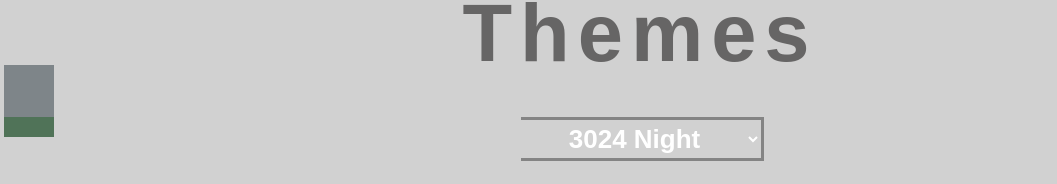
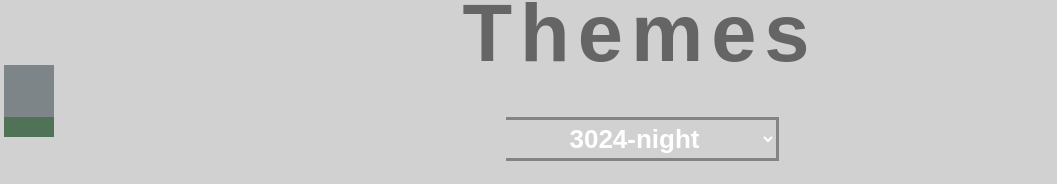
Before and after one commit to theurbandev/code-snippet, a Next.js app: page / in a window 1280 px wide. Shown: the top 184 px of the page, without its empty margins (0-1057 px from the left). Built offline with nearby package versions, Linux system fonts and the light colour scheme; what @material-tailwind/react would draw is missing.

Commit message:
updated toolbar

```diff
--- a/pages/components/toolbar/styles/toolbar.module.css
+++ b/pages/components/toolbar/styles/toolbar.module.css
@@ -14,9 +14,7 @@
     font-weight: bold;
     border: solid 3px #0000005e;
     border-left: 0;
-}
-.dropdownSelect{
-    padding: 50px;
+    outline: none;
 }
 .sectionIcon{
     width: 50px;
@@ -39,3 +37,7 @@
     right: 0;
     bottom: 20px;
 }
+
+.dropdown {
+    display: none !important;
+}
--- a/pages/components/toolbar/toolbar.tsx
+++ b/pages/components/toolbar/toolbar.tsx
@@ -1,44 +1,45 @@
 import styles from "./styles/toolbar.module.css";
-
-const toolbarData = require("./toolbarData.json");
-
-const randomColor = () => {
-	const randomNumber: number = Math.floor(Math.random() * toolbarData.tailwindColors.length);
-	return toolbarData.tailwindColors[randomNumber];
-};
+import themeData from "../../../shared/data/themes.js";
 
 const Toolbar = () => {
-	let entries: [string, string[]][] = Object.entries(toolbarData.toggleOptions);
+	let themes = [];
+	for (let i = 0; i < themeData.length; i++) {
+		console.log(themeData[i].id);
+		themes.push(themeData[i].id);
+	}
+
 	return (
-		<section className='flex justify-center flex-wrap flex-row py-14 px-8' style={{ justifyContent: "left" }}>
+		<section
+			className='flex justify-center flex-wrap flex-row py-14 px-8'
+			style={{ justifyContent: "left" }}
+		>
 			<div className={`flex space-x-10`}>
-				{entries.map(([key, val]) => {
-					return (
-						<div id='toggleContainer' className={`flex flex-col space-x-10`} key={key}>
+				<div id='toggleContainer' className={`flex flex-col space-x-10`}>
 					<h3
 						id='toggleName'
 						className={`text-4xl font-semibold text-left mb-3 ${styles.numLinesToggle}`}
-								key={key}
 					>
-								{key}
+						Themes
 					</h3>
 					<div className={`flex`} style={{ marginLeft: "4px" }}>
 						<div className={`${styles.sectionIcon}`}></div>
 						<select
 							className={`${styles.dropdownOption} border-solid border-2 border-black transition ease-in-out delay-150 hover:translate-x-5 hover:scale-80 hover:bg-gray-500 hover:cursor-pointer hover:shadow-lg duration-300 hover:color-white`}
 						>
-									{val.map((element) => {
+							{themes.map((val, i) => {
 								return (
-											<option className={`${styles.dropdownSelect}`} id={key} key={element}>
-												{element}
+									<option
+										className={`${styles.dropdownSelect}`}
+										id={val}
+										key={i}
+									>
+										{val}
 									</option>
 								);
 							})}
 						</select>
 					</div>
 				</div>
-					);
-				})}
 				{/* <div>
 					<h3 id='toggleName' className={`text-4xl font-semibold text-left mb-3 ${styles.numLinesToggle}`}>
 						Numbered Lines
--- a/pages/components/toolbar/toolbarData.json
+++ b/pages/components/toolbar/toolbarData.json
@@ -1,7 +1,4 @@
 {
-	"toggleOptions": {
-        "Themes": ["3024 Night", "A11y Dark", "Blackboard", "Base 16 (Dark)"]
-	},
 	"toggleIcons": [
 		{
 			"icon1": "path1",
--- a/shared/helpers/textTransformer.js
+++ b/shared/helpers/textTransformer.js
@@ -53,14 +53,14 @@ const createDomNode = (word, className) => {
 
 const textTransformer = () => {
 	let themeHighlightData;
-	const currTheme = document.getElementById("Themes").value;
 	const currEditorText = document.getElementById("editor").innerHTML;
+	// const currTheme = document.getElementById("Themes").value;
 
-	for (let i = 0; i < themesData.length; i++) {
-		if (themesData[i].name == currTheme) {
-			themeHighlightData = themesData[i].highlights;
-		}
-	}
+	// for (let i = 0; i < themesData.length; i++) {
+	// 	if (themesData[i].name == currTheme) {
+	// 		themeHighlightData = themesData[i].highlights;
+	// 	}
+	// }
 
 	mapper(currEditorText);
 };
```
Lines whose indentation alone changed are shown as unchanged.
